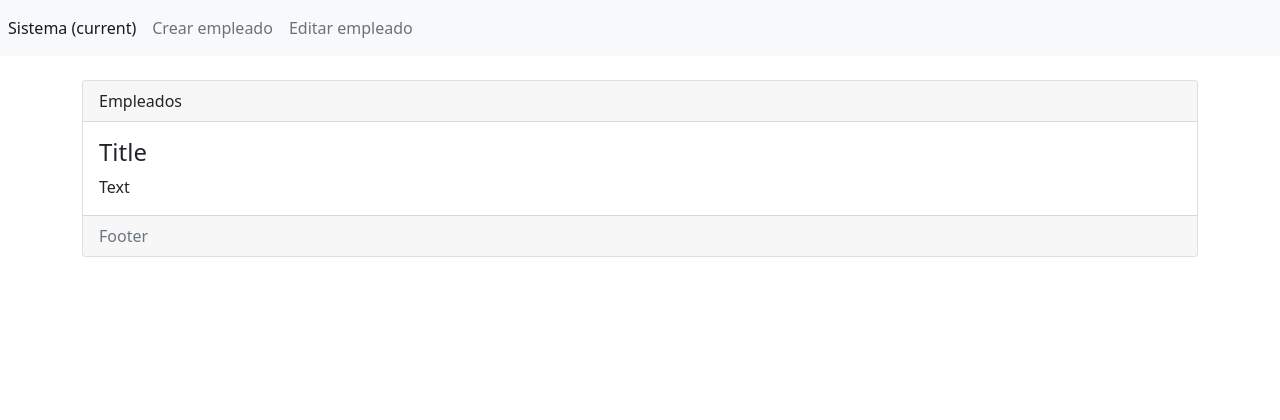
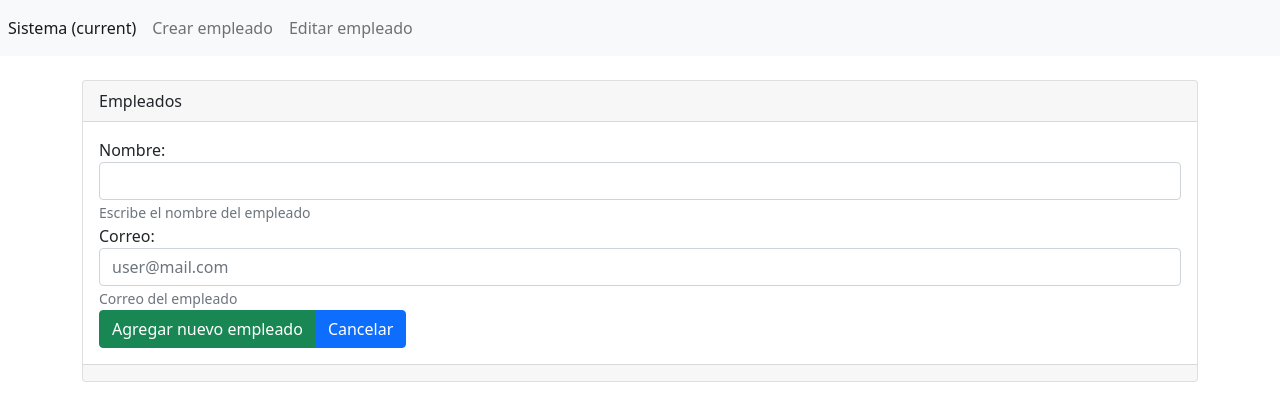
Before and after one commit to evalle-mx/crud-react, a React (Create React App) app: page /crear in a window 1280 px wide. Shown: the top 420 px of the page. Built offline with nearby package versions, Linux system fonts and the light colour scheme.

Commit message:
16) Formulario insertar empleado

```diff
--- a/src/componentes/Crear.js
+++ b/src/componentes/Crear.js
@@ -1,4 +1,6 @@
 import React from 'react';
+import { Link } from "react-router-dom";
+
 
 class Crear extends React.Component {
     constructor(props) {
@@ -11,11 +13,29 @@ class Crear extends React.Component {
                 Empleados
             </div>
             <div className="card-body">
-                <h4 className="card-title">Title</h4>
-                <p className="card-text">Text</p>
+                <form>
+                    <div className="form-group">
+                        <label htmlFor="">Nombre:</label>
+                        <input type="text" name="nombre" id="nombre" className="form-control" placeholder="" aria-describedby="helpId"/>
+                        <small id="helpId" className="text-muted">Escribe el nombre del empleado</small>
+                    </div>
+
+                    <div className="form-group">
+                        <label htmlFor="correo">Correo:</label>
+                        <input type="text" name="correo" id="correo" className="form-control" placeholder="user@mail.com" aria-describedby="helpId"/>
+                        <small id="helpId" className="text-muted">Correo del empleado</small>
+                    </div>
+
+                    <div className="btn-group" role="group" aria-label="">
+                        <button type="submit" className="btn btn-success">Agregar nuevo empleado</button>
+                        <Link className="btn btn-primary" to={"/"}>Cancelar</Link>
+                    </div>
+
+                </form>
+
             </div>
             <div className="card-footer text-muted">
-                Footer
+
             </div>
         </div> );
     }
```
